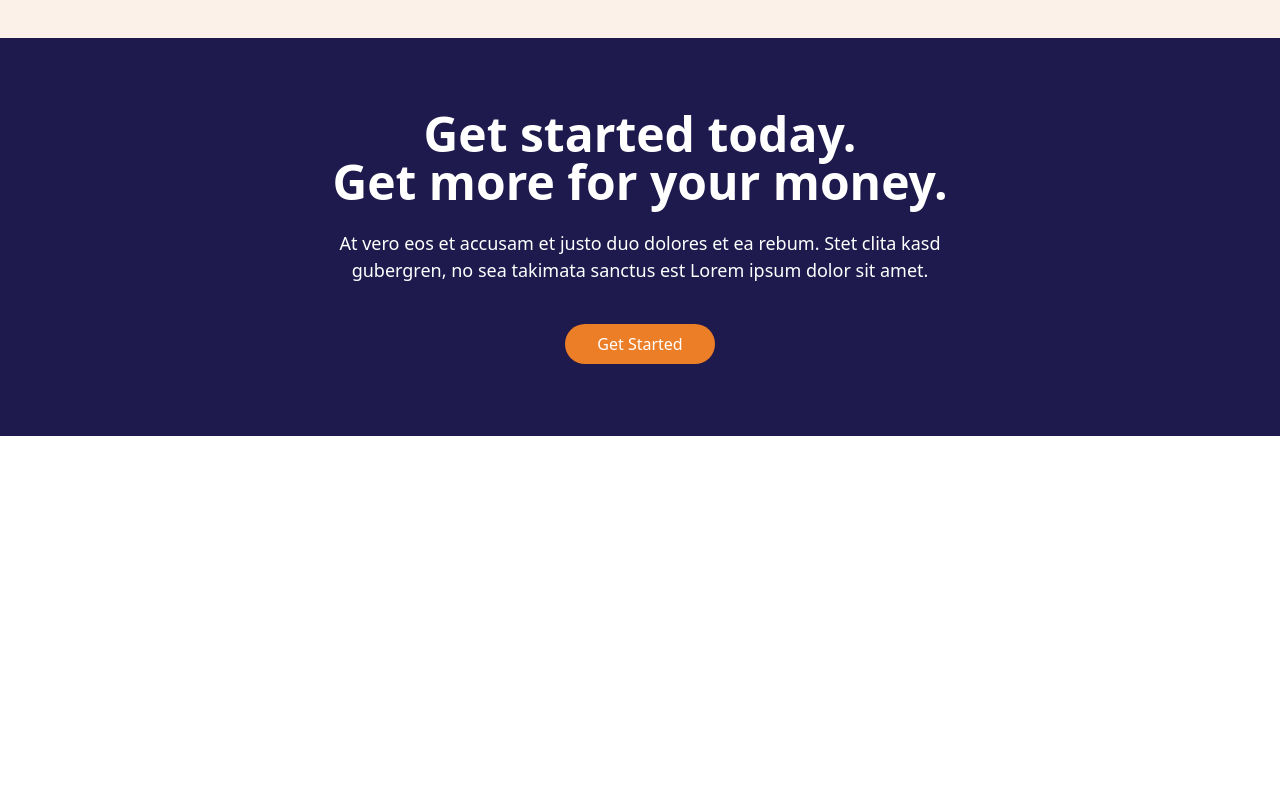
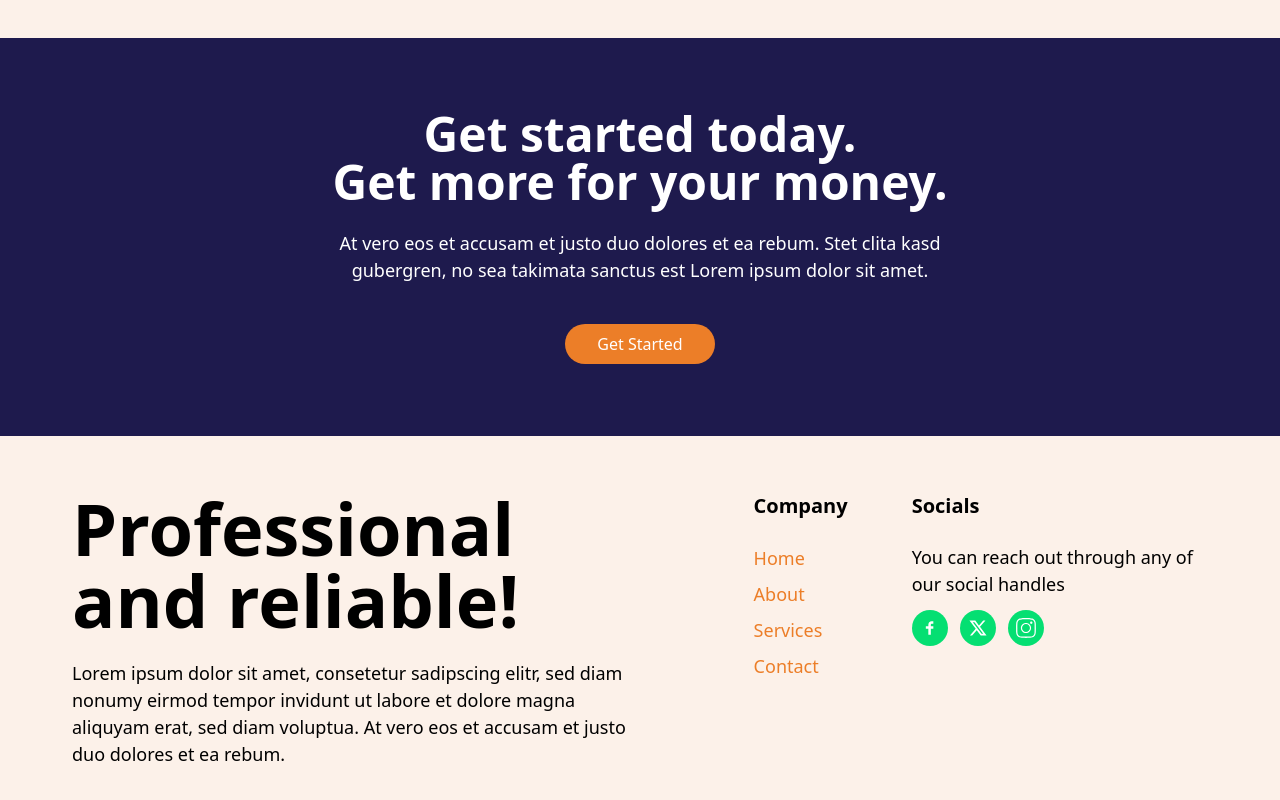
Before and after one commit to Gentlecoder1/nicepage, a React (Vite) app: page / in a window 1280 px wide. Shown: the part 4547-5347 px from the top of the page. Before the commit the page ends 4983 px from the top, so only its background shows below. Built offline with nearby package versions, Linux system fonts and the light colour scheme.

Commit message:
Add social media links and enhance layout in Footer component; improve user engagement

```diff
--- a/src/MyComponents/Footer.jsx
+++ b/src/MyComponents/Footer.jsx
@@ -1,10 +1,44 @@
 import React from 'react'
+import { TiSocialFacebook} from "react-icons/ti";
+import { RiTwitterXLine } from "react-icons/ri";
+import { SlSocialInstagram } from "react-icons/sl";
 
 const Footer = () => {
   return (
     <div className='w-full bg-[#FCF1E9] py-10'>
-        <div className='max-w-[1200px] text-center md:text-left mx-auto grid grid-cols-1 md:grid-cols-2 lg:grid-cols-3 space-y-7 md:space-y-0 md:gap-6 py-4 px-8 items-center'>
+        <div className='max-w-[1200px] mx-auto md:flex justify-between space-y-7 md:space-y-0 md:gap-6 py-4 px-8'>
+          <div className='space-y-4 md:space-y-14 w-[100%] md:w-[50%] lg:mb-20 flex flex-col items-center md:block'>
+              <h1 className='mb-6 text-4xl sm:text-5xl lg:text-7xl font-[700] w-[100%] md:w-[95%]'>Professional and reliable!</h1>
 
+              <p className='mb-3 md:text-[18px] text-[13px] font-[400]'>Lorem ipsum dolor sit amet, consetetur sadipscing elitr, sed diam nonumy eirmod tempor invidunt ut labore et dolore magna aliquyam erat, sed diam voluptua. At vero eos et accusam et justo duo dolores et ea rebum.</p>
+          </div>
+
+          <div className='flex flex-col md:flex-row gap-16 w-[100%] md:w-[40%]'>
+            <div className='space-y-6'>
+              <h1 className='text-xl font-semibold'>Company</h1>
+
+              <ul className='flex flex-col space-y-2 text-lg text-[#EC7E28]'>
+                  <li><a className='hover:text-gray-500' href="#">Home</a></li>
+                  <li><a className='hover:text-gray-500' href="#">About</a></li>
+                  <li><a className='hover:text-gray-500' href="#">Services</a></li>
+                  <li><a className='hover:text-gray-500' href="#">Contact</a></li>
+              </ul>
+            </div>
+
+            <div className='space-y-6'>
+              <h1 className='text-xl font-semibold'>Socials</h1>
+
+              <div className='space-y-6'>
+                <p className='mb-3 md:text-[18px] text-[13px] font-[400]'>You can reach out through any of our social handles</p>
+
+                <div className='flex space-x-3'>
+                  <div className='rounded-full p-2 cursor-pointer transition-all duration-300 transform hover:scale-105 bg-green-400'><TiSocialFacebook size={20} color='white' /></div>
+                  <div className='rounded-full p-2 cursor-pointer transition-all duration-300 transform hover:scale-105 bg-green-400'><RiTwitterXLine size={20} color='white' /></div>
+                  <div className='rounded-full p-2 cursor-pointer transition-all duration-300 transform hover:scale-105 bg-green-400'><SlSocialInstagram size={20} color='white' /></div>
+                </div>
+              </div>
+            </div>
+          </div>
       </div>
     </div>
   )
--- a/src/Pages/Home.jsx
+++ b/src/Pages/Home.jsx
@@ -7,6 +7,7 @@ import Implement from '../MyComponents/Implement'
 import Subscriptions from '../MyComponents/Subscriptions'
 import Testimonials from '../MyComponents/Testimonials'
 import CTA from '../MyComponents/CTA'
+import Footer from '../MyComponents/Footer'
 
 
 function Home() {
@@ -21,6 +22,7 @@ function Home() {
       <Subscriptions />
       <Testimonials />
       <CTA />
+      <Footer />
     </div>
   )
 }
```
